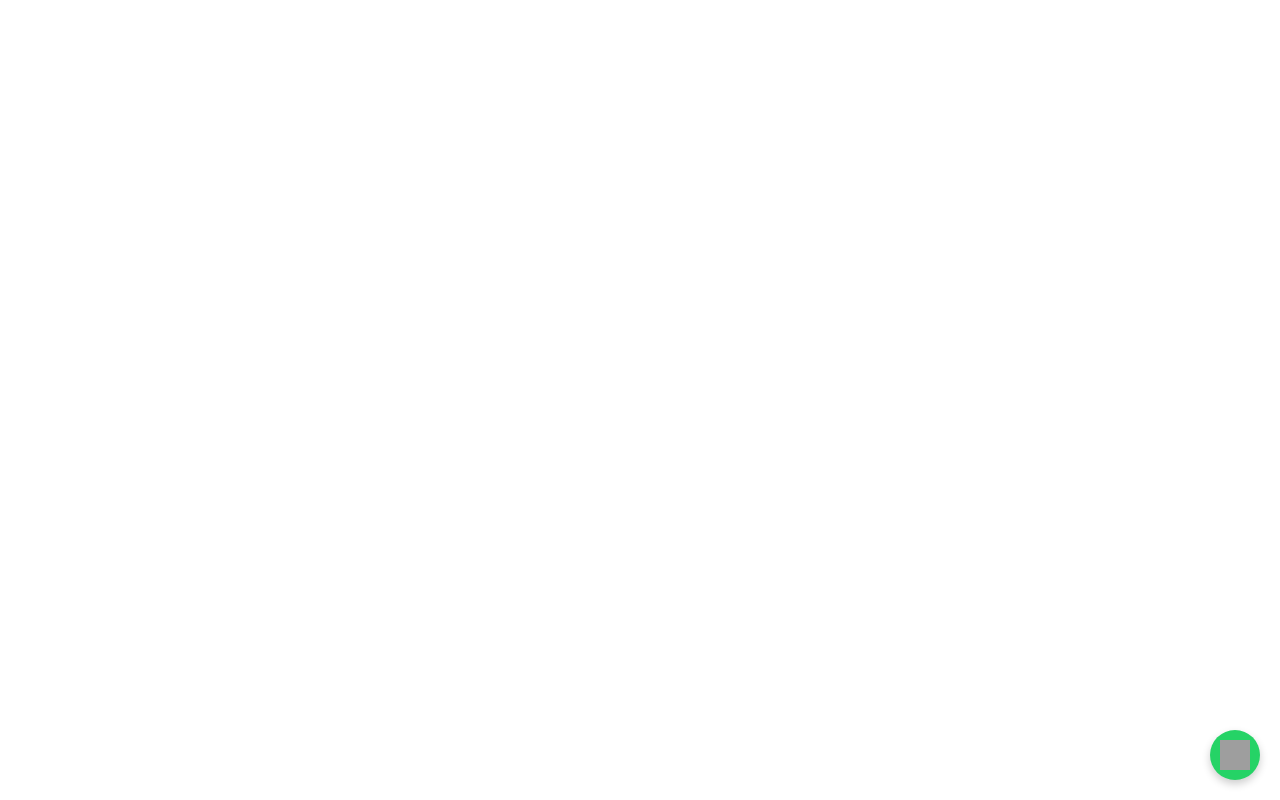
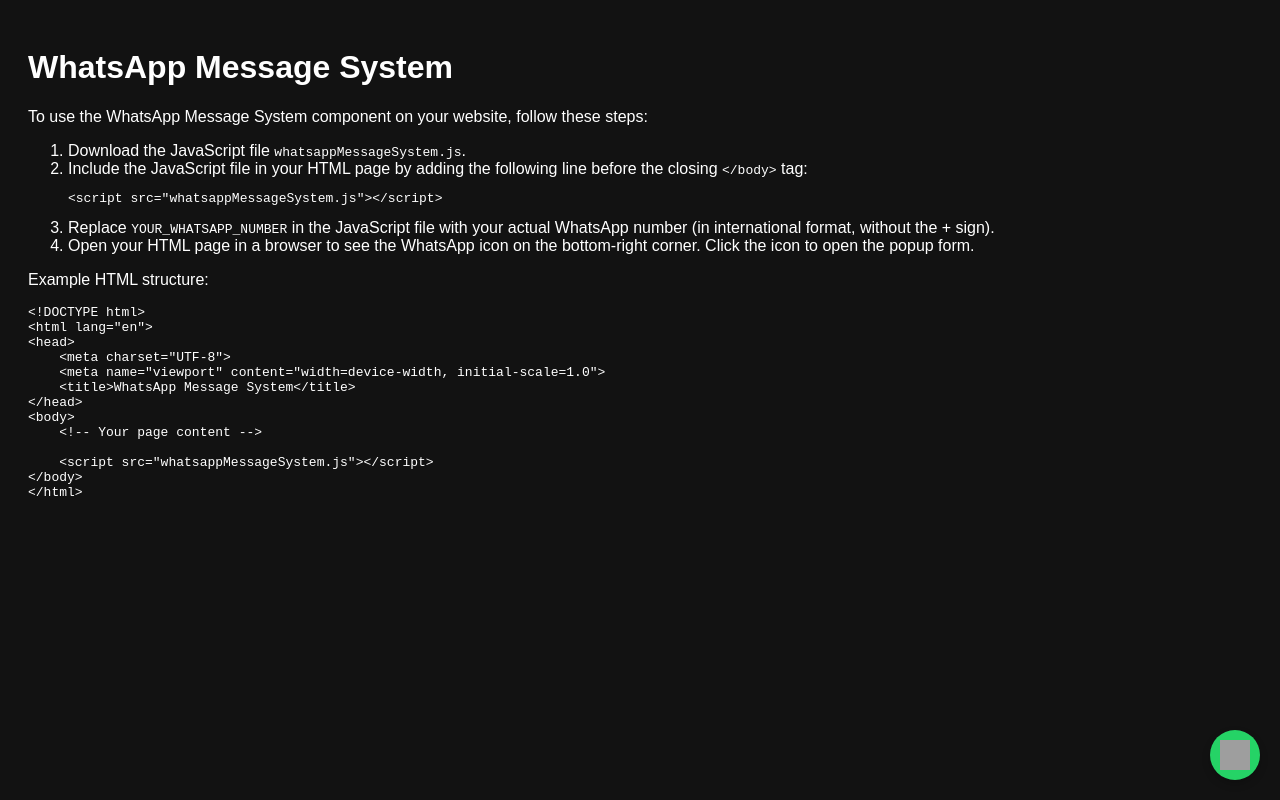
Before and after one commit to Souravhere/funwithsourav, a plain HTML site: page whatsappMessageSystem/whatsappMessageSystem.html in a window 1280 px wide. Drawn offline with Linux system fonts and the light colour scheme; grey boxes are pictures that could not be loaded.

Commit message:
whatsappMessageSystem second beta version relesed

```diff
--- a/whatsappMessageSystem/whatsappMessageSystem.html
+++ b/whatsappMessageSystem/whatsappMessageSystem.html
@@ -3,10 +3,32 @@
 <head>
     <meta charset="UTF-8">
     <meta name="viewport" content="width=device-width, initial-scale=1.0">
-    <title>Document</title>
+    <title>WhatsApp Message System</title>
 </head>
-<body>
+<body style="background-color: #121212; color: #ffffff; font-family: Arial, sans-serif; padding: 20px;">
+    <h1>WhatsApp Message System</h1>
+    <p>To use the WhatsApp Message System component on your website, follow these steps:</p>
+    <ol>
+        <li>Download the JavaScript file <code>whatsappMessageSystem.js</code>.</li>
+        <li>Include the JavaScript file in your HTML page by adding the following line before the closing <code>&lt;/body&gt;</code> tag:</li>
+        <pre><code>&lt;script src="whatsappMessageSystem.js"&gt;&lt;/script&gt;</code></pre>
+        <li>Replace <code>YOUR_WHATSAPP_NUMBER</code> in the JavaScript file with your actual WhatsApp number (in international format, without the + sign).</li>
+        <li>Open your HTML page in a browser to see the WhatsApp icon on the bottom-right corner. Click the icon to open the popup form.</li>
+    </ol>
+    <p>Example HTML structure:</p>
+    <pre><code>&lt;!DOCTYPE html&gt;
+&lt;html lang="en"&gt;
+&lt;head&gt;
+    &lt;meta charset="UTF-8"&gt;
+    &lt;meta name="viewport" content="width=device-width, initial-scale=1.0"&gt;
+    &lt;title&gt;WhatsApp Message System&lt;/title&gt;
+&lt;/head&gt;
+&lt;body&gt;
+    &lt;!-- Your page content --&gt;
 
-    <script src="whatsappMessageSystem.js"></script>
+    &lt;script src="whatsappMessageSystem.js"&gt;&lt;/script&gt;
+&lt;/body&gt;
+&lt;/html&gt;</code></pre>
+<script src="whatsappMessageSystem.js"></script>
 </body>
 </html>
--- a/whatsappMessageSystem/whatsappMessageSystem.js
+++ b/whatsappMessageSystem/whatsappMessageSystem.js
@@ -26,18 +26,21 @@
             bottom: 80px;
             right: 20px;
             width: 300px;
-            background-color: #ffffff;
+            background-color: #333;
             border-radius: 10px;
             box-shadow: 0 4px 8px rgba(0, 0, 0, 0.2);
             padding: 20px;
+            color: #fff;
         }
         .whatsapp-popup input,
         .whatsapp-popup textarea {
             width: 100%;
             padding: 10px;
             margin: 10px 0;
-            border: 1px solid #ddd;
+            border: 1px solid #555;
             border-radius: 5px;
+            background-color: #444;
+            color: #fff;
         }
         .whatsapp-popup button {
             width: 100%;
@@ -47,6 +50,9 @@
             color: #fff;
             border-radius: 5px;
             cursor: pointer;
+        }
+        .whatsapp-popup button:hover {
+            background-color: #1ebc57;
         }
     `;
     document.head.appendChild(style);
```
